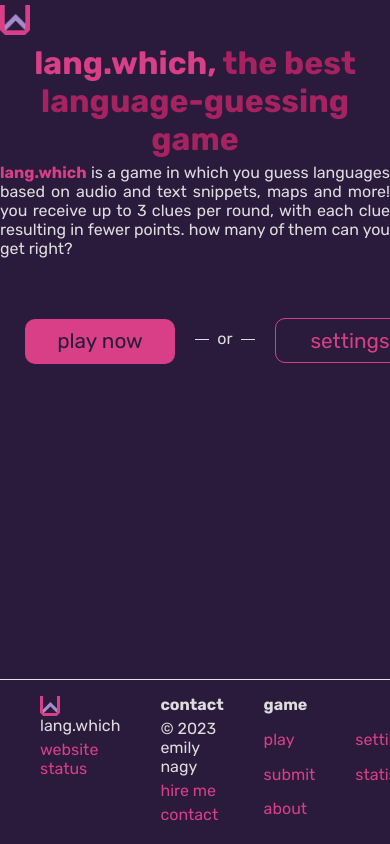
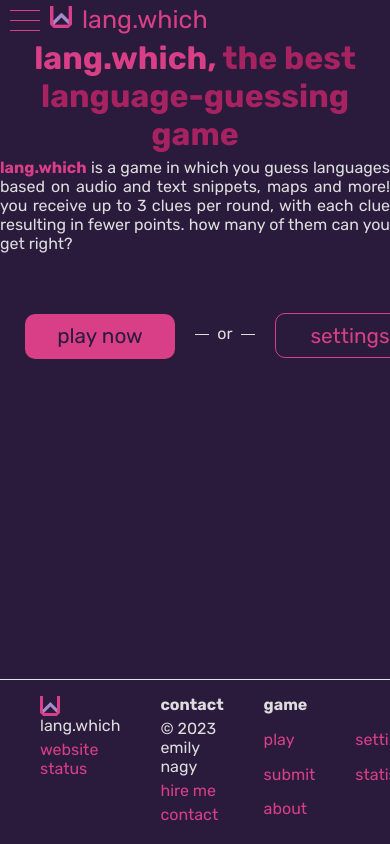
Before and after one commit to itisem/lang-which, a Next.js app: page / in a window 390 px wide. Shown: the top 844 px of the page. Built offline with nearby package versions, Linux system fonts and the light colour scheme.

Commit message:
hamburger menu on all devices

```diff
--- a/app/layout.tsx
+++ b/app/layout.tsx
@@ -10,37 +10,10 @@ interface LayoutProps{
 export default function Layout({children}: LayoutProps){
 	return <html lang = "en">
 		<body>
-			<header className = {styles.header}>
-				<input type = "checkbox" id = "menu-toggle" className = {styles.checkbox} />
-				<label htmlFor = "menu-toggle" className = {styles.lines}>
-					<span className = {styles.line1}></span>
-					<span className = {styles.line2}></span>
-					<span className = {styles.line3}></span>
-				</label>
-				<menu className = {styles.menu}>
-					<li>
-						<Link href = "/"><b>lang.which</b></Link>
-					</li>
-					<li>
-						<Link href = "/play">play</Link>
-					</li>
-					<li>
-						<Link href = "/settings">settings</Link>
-					</li>
-					<li>
-						<Link href = "/submit">submit</Link>
-					</li>
-					<li>
-						<Link href = "/statistics">statistics</Link>
-					</li>
-					<li>
-						<Link href = "/about">about</Link>
-					</li>
-				</menu>
-			</header>
 			<main className = {styles.container}>
-				<Link href = "/">
-					<img src = "/logo.png" width = {30} height = {30} />
+				<Link href = "/" className = {styles.logo}>
+					<img src = "/logo.png" width = {22} height = {22} />
+					lang.which
 				</Link>
 				{children}
 			</main>
@@ -88,6 +61,32 @@ export default function Layout({children}: LayoutProps){
 					</ul>
 				</div>
 			</footer>
+			<header className = {styles.header}>
+				<input type = "checkbox" id = "menu-toggle" className = {styles.checkbox} />
+				<label htmlFor = "menu-toggle" className = {styles.lines}>
+					<span className = {styles.midline}></span>
+				</label>
+				<menu className = {styles.menu}>
+					<li>
+						<Link href = "/"><b>lang.which</b></Link>
+					</li>
+					<li>
+						<Link href = "/play">play</Link>
+					</li>
+					<li>
+						<Link href = "/settings">settings</Link>
+					</li>
+					<li>
+						<Link href = "/submit">submit</Link>
+					</li>
+					<li>
+						<Link href = "/statistics">statistics</Link>
+					</li>
+					<li>
+						<Link href = "/about">about</Link>
+					</li>
+				</menu>
+			</header>
 		</body>
 	</html>
 }
--- a/styles/layout.module.css
+++ b/styles/layout.module.css
@@ -1,6 +1,17 @@
+.logo{
+	font-size: 25px;
+	vertical-align: center;
+}
+
+.logo img{
+	margin-left: 50px;
+	margin-right: 10px;
+}
+
 .container, .footer{
 	max-width: 1500px;
 	margin: 0 auto;
+	position: static;
 }
 
 .container{
@@ -9,7 +20,6 @@
 }
 
 .header{
-	margin: 0px;
 	position: fixed;
 	top: 0px;
 	left: 0px;
@@ -19,7 +29,25 @@
 	display: none;
 }
 
+.lines{
+	height: 21px;
+	width: 30px;
+	display: inline-block;
+	cursor: pointer;
+	border-top: 1px solid var(--highlight);
+	border-bottom: 1px solid var(--highlight);
+	margin: 10px;
+}
 
+.midline{
+	width: 100%;
+	display: inline-block;
+	height: 1px;
+	background: var(--highlight);
+	margin: 0px;
+	padding: 0px;
+	margin-bottom: 5px;
+}
 
 .footer{
 	margin-top: 50px;
@@ -44,10 +72,16 @@
 }
 
 .menu{
+	position: absolute;
 	list-style-type: none;
-	display: none;
-	transition: transform 0.2s;
+	transition: transform 0.3s, width 0.3s;
 	transform: translateX(-100vw);
+	background: var(--highlight);
+	height: 100vh;
+	width: 0px;
+	font-size: 1.5em;
+	text-align: center;
+	z-index: 10;
 }
 
 .menu a{
@@ -57,3 +91,8 @@
 .menu a:hover{
 	color: var(--light);
 }
+
+.checkbox:checked ~ .menu{
+	transform: translateX(0vw);
+	width: 100vw;
+}
```
